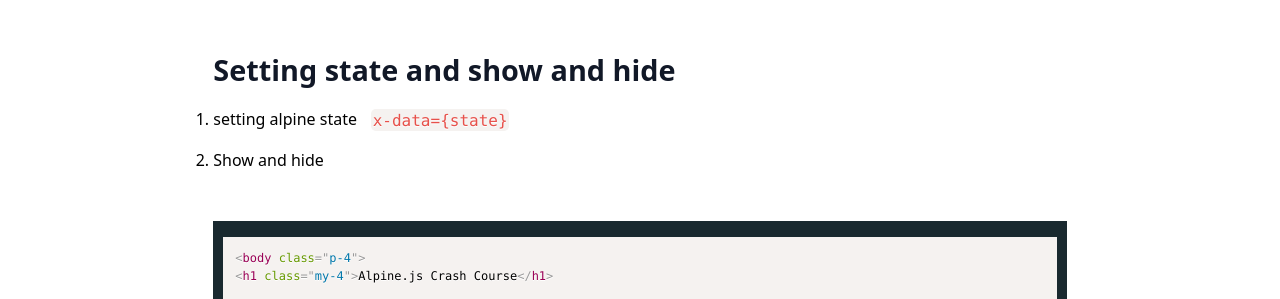
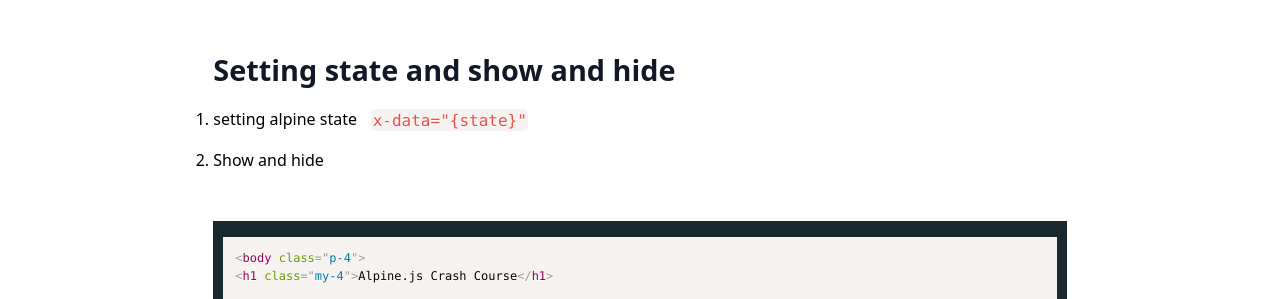
Before and after one commit to iamkarsoft/iamkarsoft.github.io, a Jekyll site: the page built from _posts/2022-05-16-alpine-take-two.md, in a window 1280 px wide and 900 px high. Shown: the part 304-603 px from the top of the window. Built offline with Jekyll 4.4.1, drawn with Linux system fonts in a browser that asks for light colours; nearby versions of some CDN libraries.

Commit message:
fix typo

```diff
--- a/_posts/2022-05-16-alpine-take-two.md
+++ b/_posts/2022-05-16-alpine-take-two.md
@@ -16,7 +16,7 @@
 
 ### Setting state and show and hide
 
-1. setting alpine state `x-data={state}`
+1. setting alpine state `x-data="{state}"`
 2. Show and hide
 
 <br>
```
